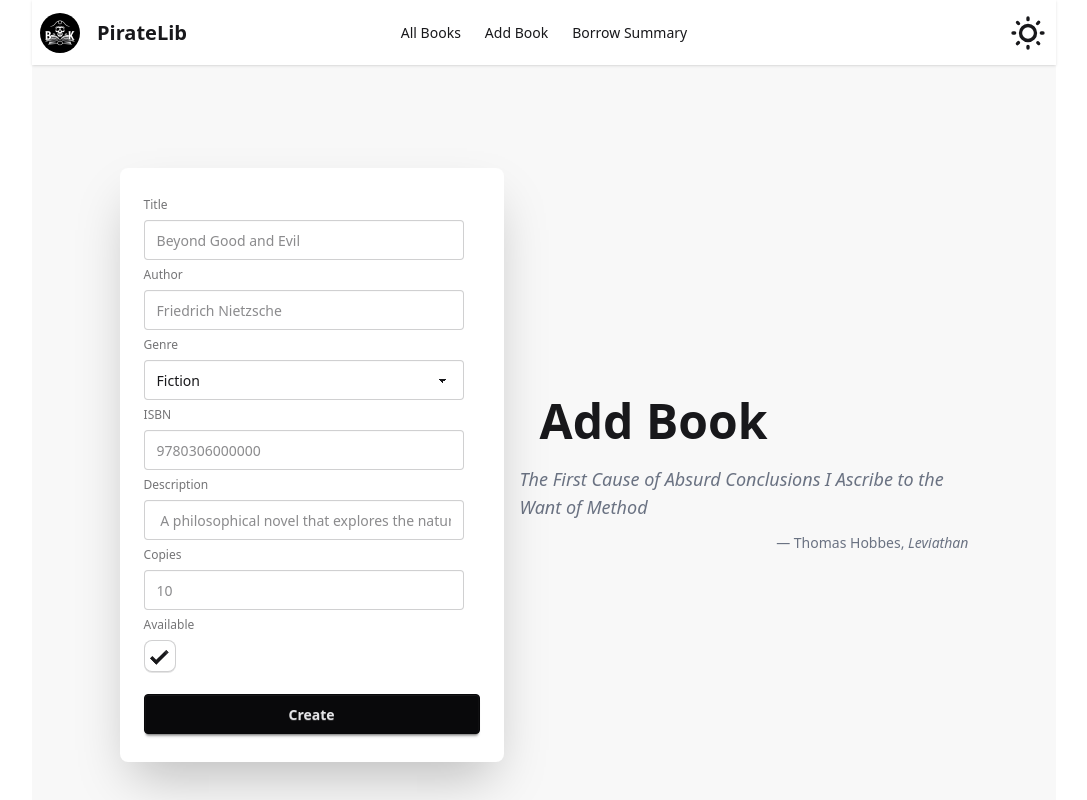
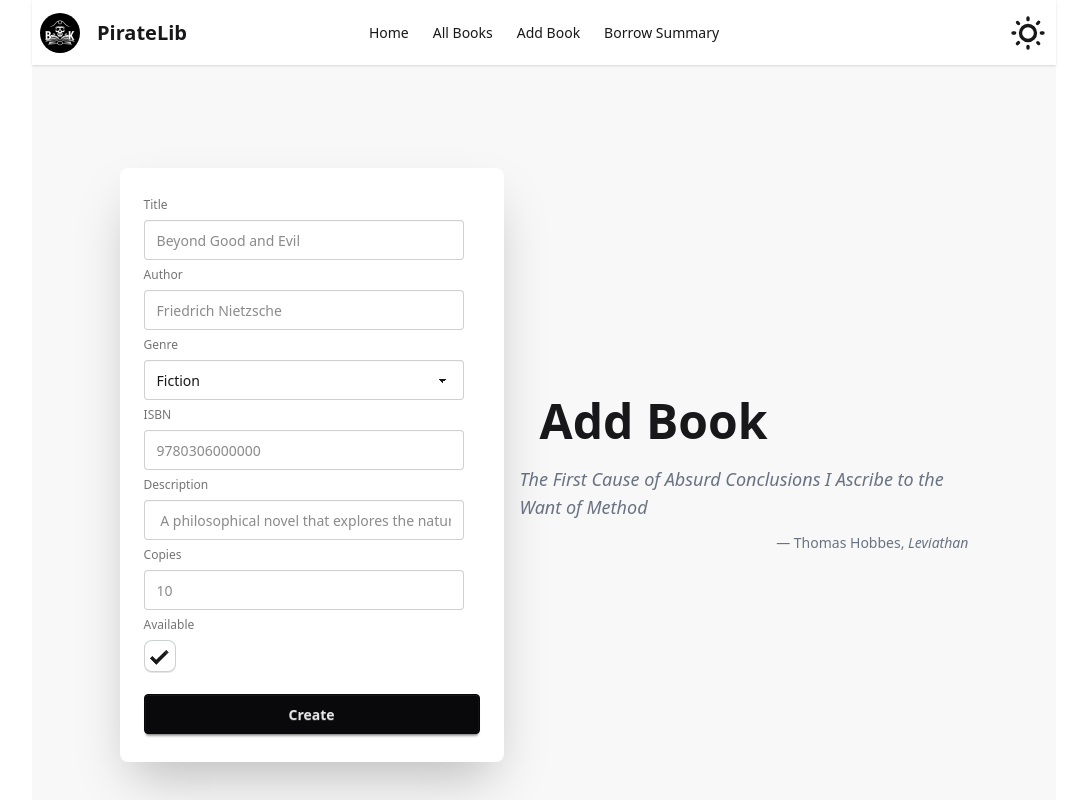
Before and after one commit to DexZed/urban-waddle, a React (Vite) app in the folder assignment-4/: page /create-book in a window 1280 px wide. Shown: the top 800 px of the page, without its empty margins (96-1183 px from the left). Built offline with nearby package versions, Linux system fonts and the light colour scheme.

Commit message:
`Refactor navigation links and routes to point to "/library" instead of "/"`

```diff
--- a/assignment-4/src/components/Nav.tsx
+++ b/assignment-4/src/components/Nav.tsx
@@ -51,7 +51,10 @@ function Nav() {
   const links = (
     <>
       <li>
-        <Link to={"/"}>All Books</Link>
+        <Link to={"/"}>Home</Link>
+      </li>
+      <li>
+        <Link to={"/library"}>All Books</Link>
       </li>
 
       <li>
--- a/assignment-4/src/main.tsx
+++ b/assignment-4/src/main.tsx
@@ -6,6 +6,7 @@ import { createBrowserRouter, RouterProvider } from "react-router";
 import SuspenseWrapper from "./layout/withSuspense.tsx";
 import { Provider } from "react-redux";
 import { store } from "./app/store.ts";
+import Home from "./pages/Home.tsx";
 
 const Library = lazy(() => import("./pages/Library.tsx"));
 const CreateBook = lazy(() => import("./pages/CreateBook.tsx"));
@@ -24,6 +25,14 @@ const router = createBrowserRouter([
     children: [
       {
         index: true,
+        element: (
+          <SuspenseWrapper>
+            <Home/>
+          </SuspenseWrapper>
+        ),
+      },
+      {
+        path: "library",
         element: (
           <SuspenseWrapper>
             <Library />
--- a/assignment-4/src/pages/BookDetails.tsx
+++ b/assignment-4/src/pages/BookDetails.tsx
@@ -68,7 +68,7 @@ function BookDetails() {
               </li>
             </ul>
             <div className="mt-6">
-              <Link to={"/"} className="btn btn-primary btn-block">
+              <Link to={"/library"} className="btn btn-primary btn-block">
                 Go Back
               </Link>
             </div>
--- a/assignment-4/src/pages/CreateBook.tsx
+++ b/assignment-4/src/pages/CreateBook.tsx
@@ -39,7 +39,7 @@ function CreateForm() {
     try {
       await createBook(selector).unwrap();
       showSuccessAlert("Success", "Book created successfully!");
-      navigate("/");
+      navigate("/library");
     } catch (err) {
       showErrorAlert("Error", "Failed to create the book.");
       console.error("Error occurred in creation:", err);
--- a/assignment-4/src/pages/EditBook.tsx
+++ b/assignment-4/src/pages/EditBook.tsx
@@ -59,7 +59,7 @@ export default function EditBook() {
     try {
       await updateBook(selector).unwrap();
       showSuccessAlert("Success", "Book updated successfully!");
-      navigate("/");
+      navigate("/library");
     } catch (err) {
       showErrorAlert("Error", "Failed to update the book.");
       console.error("Error occurred in creation:", err);
--- a/assignment-4/src/pages/Home.tsx
+++ b/assignment-4/src/pages/Home.tsx
@@ -1,9 +1,9 @@
-import React from "react";
 
-type Props = {};
 
-function Home({}: Props) {
-  return <></>;
+
+
+function Home() {
+  return <><div>Home</div></>;
 }
 
 export default Home;
```
